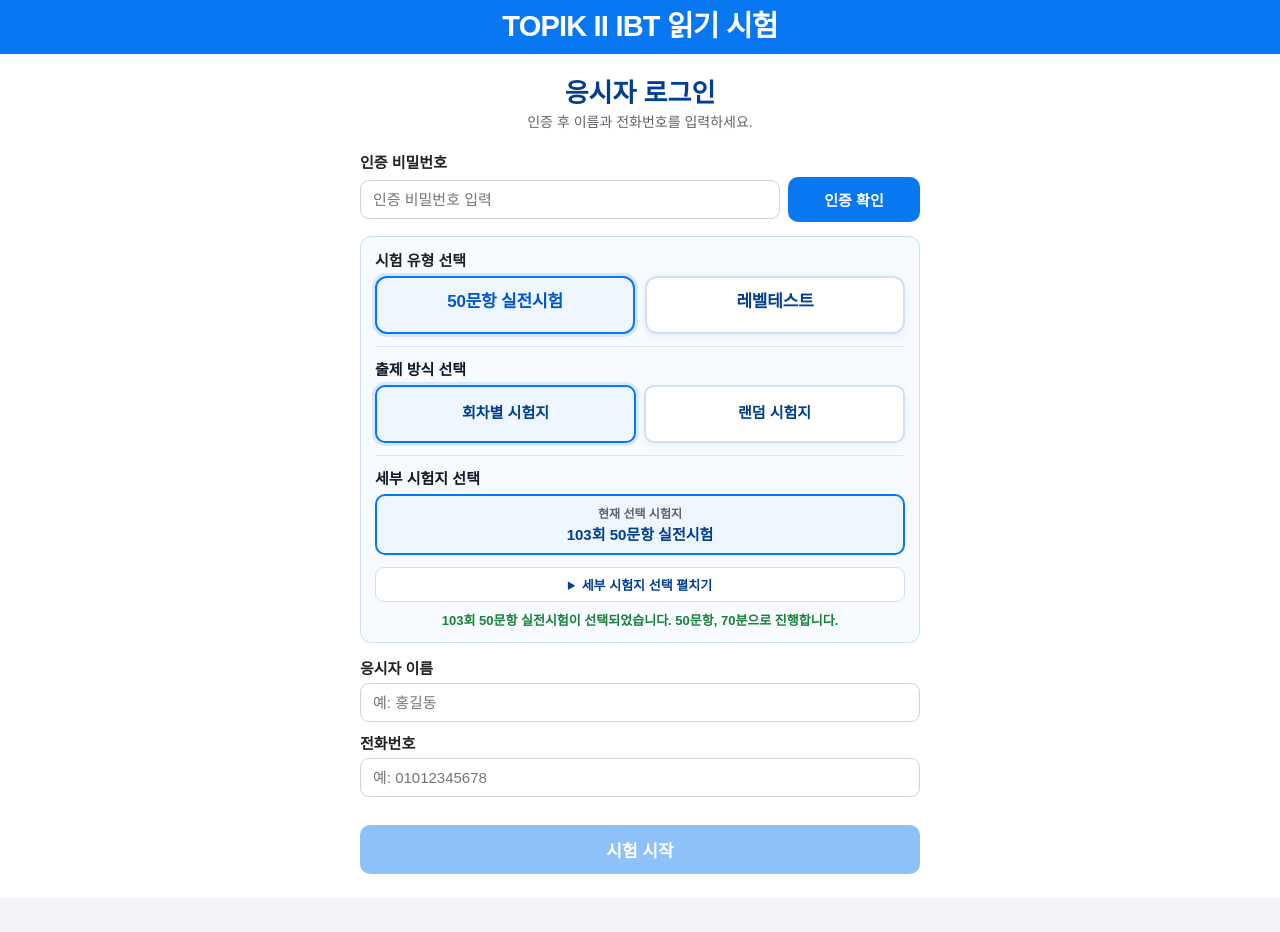
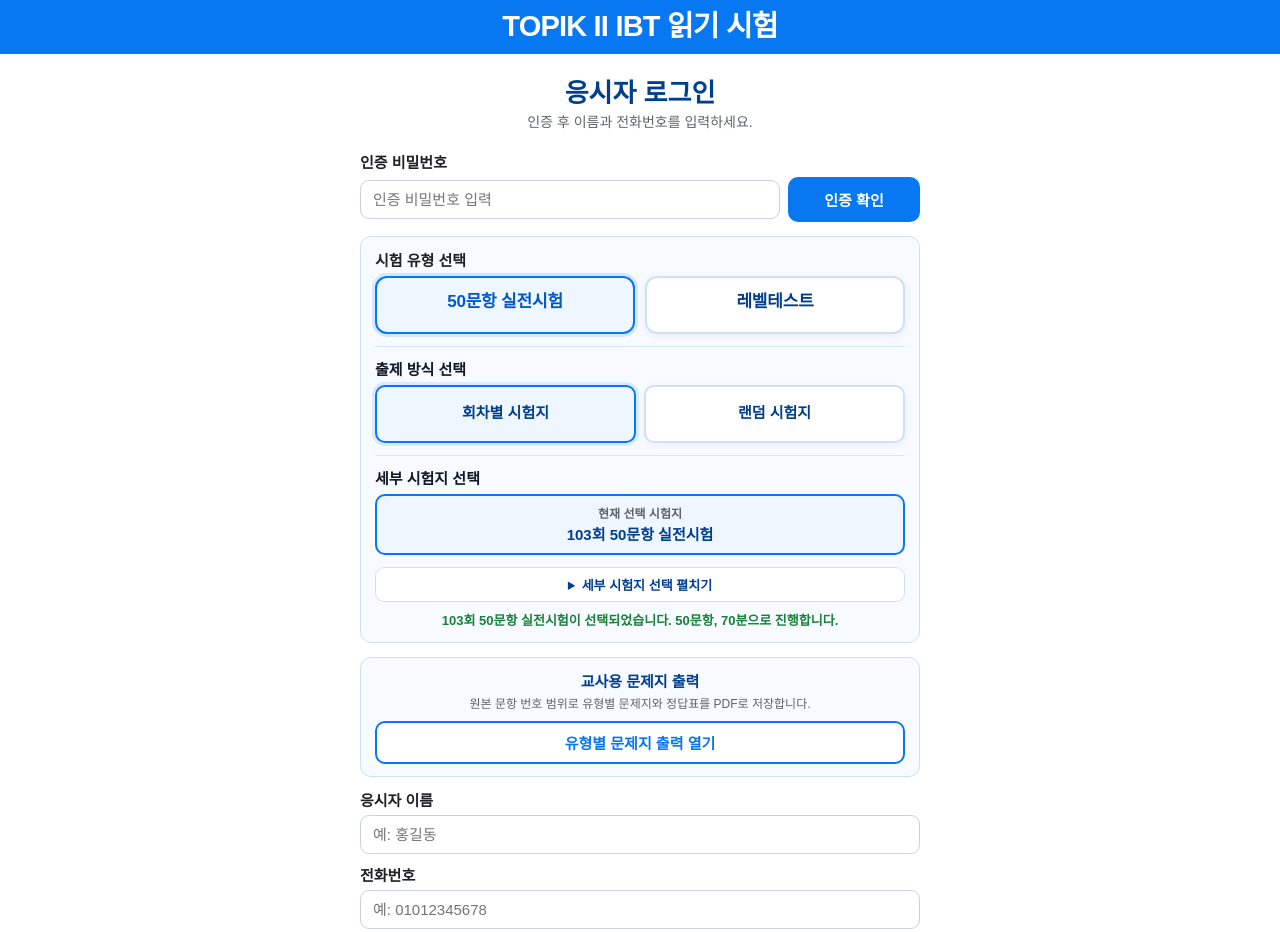
Before and after one commit to jisdcm29-sketch/topik2-reading-ibt, a plain HTML site: page reading-test/index.html in a window 1280 px wide. Shown: the top 932 px of the page. Drawn offline with Linux system fonts and the light colour scheme.

Commit message:
Add files via upload

```diff
--- a/reading-test/index.html
+++ b/reading-test/index.html
@@ -1561,5 +1561,6 @@
   </main>
 
   <script src="./reading-test.js?v=sentence-order-correct-answer-priority-1"></script>
+  <script src="./practice-print-link.js?v=practice-print-link-1"></script>
 </body>
 </html>
--- /dev/null
+++ b/reading-test/practice-print-link.js
@@ -0,0 +1,101 @@
+"use strict";
+
+/*
+  TOPIK II 읽기 인증 화면 → 교사용 문제지 출력 화면 연결 버튼
+
+  안전 원칙
+  - reading-test.js를 수정하지 않습니다.
+  - 시험 시작, 채점, 진단 보고서 기능과 연결하지 않습니다.
+  - 인증/시작 화면에 버튼 1개만 추가합니다.
+  - 버튼은 새 탭으로 practice-print 화면을 엽니다.
+*/
+
+(function () {
+  const BUTTON_ID = "practicePrintLinkButton";
+  const BOX_ID = "practicePrintLinkBox";
+  const PRACTICE_PRINT_URL = "../practice-print/index.html?v=from_reading_auth";
+
+  function openPracticePrint() {
+    window.open(PRACTICE_PRINT_URL, "_blank", "noopener,noreferrer");
+  }
+
+  function createPracticePrintLinkBox() {
+    if (document.getElementById(BOX_ID)) {
+      return;
+    }
+
+    const startBody = document.querySelector("#startScreen .start-body");
+    const examSelectBox = document.querySelector("#startScreen .exam-select-box");
+    const startScreen = document.getElementById("startScreen");
+
+    if (!startBody && !startScreen) {
+      console.warn("[practice-print-link] startScreen을 찾지 못했습니다.");
+      return;
+    }
+
+    const box = document.createElement("div");
+    box.id = BOX_ID;
+    box.setAttribute("data-practice-print-link", "true");
+    box.style.margin = "10px 0 12px";
+    box.style.padding = "12px 14px";
+    box.style.border = "1px solid #cfe0f5";
+    box.style.borderRadius = "11px";
+    box.style.background = "#f7fbff";
+
+    const title = document.createElement("div");
+    title.textContent = "교사용 문제지 출력";
+    title.style.fontWeight = "900";
+    title.style.color = "#003f8f";
+    title.style.marginBottom = "5px";
+    title.style.fontSize = "15px";
+    title.style.textAlign = "center";
+
+    const desc = document.createElement("div");
+    desc.textContent = "원본 문항 번호 범위로 유형별 문제지와 정답표를 PDF로 저장합니다.";
+    desc.style.color = "#5f6368";
+    desc.style.fontSize = "12px";
+    desc.style.lineHeight = "1.45";
+    desc.style.marginBottom = "8px";
+    desc.style.textAlign = "center";
+
+    const button = document.createElement("button");
+    button.id = BUTTON_ID;
+    button.type = "button";
+    button.textContent = "유형별 문제지 출력 열기";
+    button.style.width = "100%";
+    button.style.minHeight = "42px";
+    button.style.padding = "9px 12px";
+    button.style.border = "2px solid #0877f2";
+    button.style.borderRadius = "10px";
+    button.style.background = "#ffffff";
+    button.style.color = "#0877f2";
+    button.style.fontWeight = "900";
+    button.style.cursor = "pointer";
+    button.style.fontSize = "15px";
+    button.style.fontFamily = "inherit";
+
+    button.addEventListener("click", openPracticePrint);
+
+    box.appendChild(title);
+    box.appendChild(desc);
+    box.appendChild(button);
+
+    if (examSelectBox) {
+      examSelectBox.insertAdjacentElement("afterend", box);
+      return;
+    }
+
+    if (startBody) {
+      startBody.insertBefore(box, startBody.firstChild);
+      return;
+    }
+
+    startScreen.appendChild(box);
+  }
+
+  if (document.readyState === "loading") {
+    document.addEventListener("DOMContentLoaded", createPracticePrintLinkBox);
+  } else {
+    createPracticePrintLinkBox();
+  }
+})();
```
